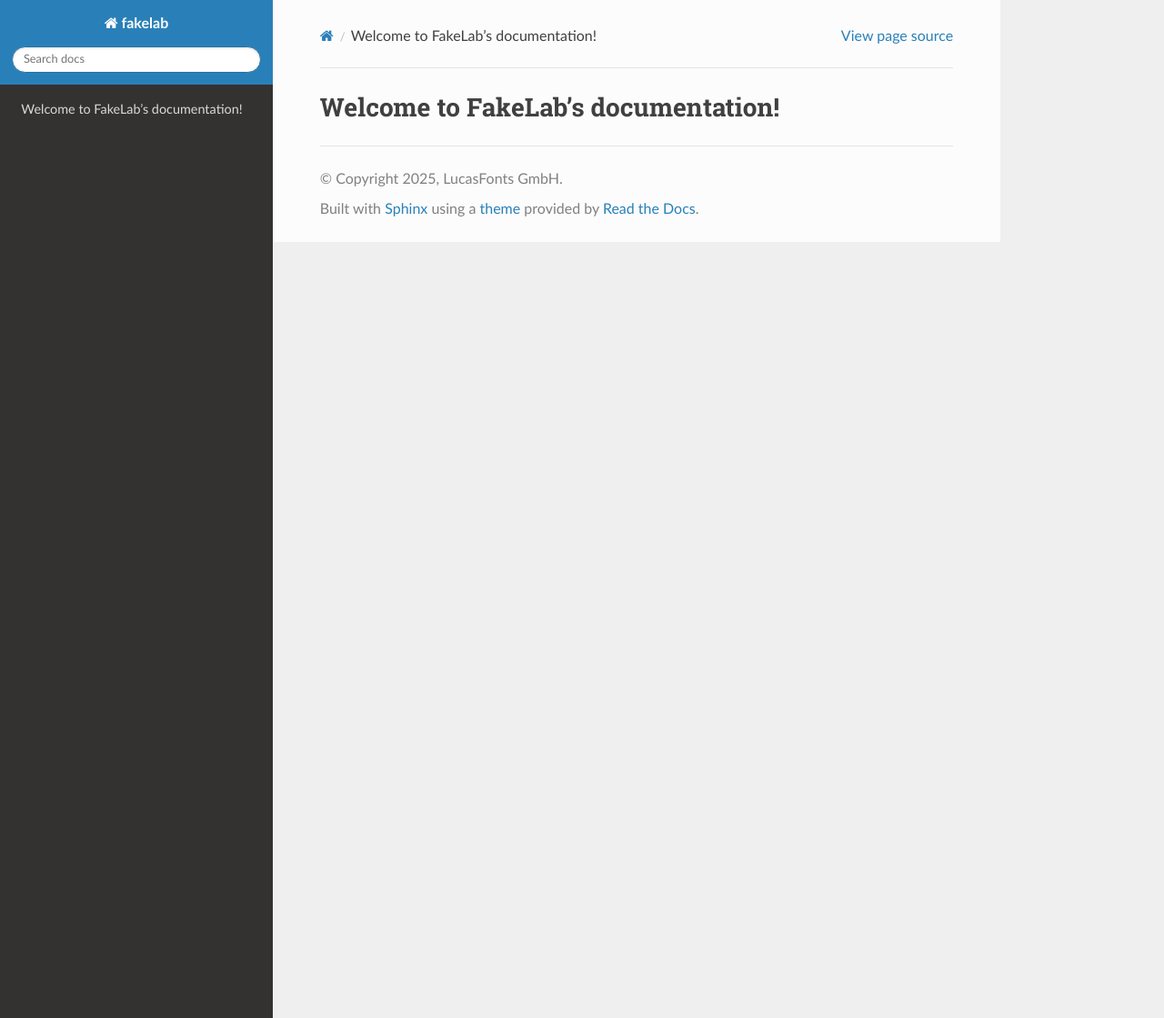
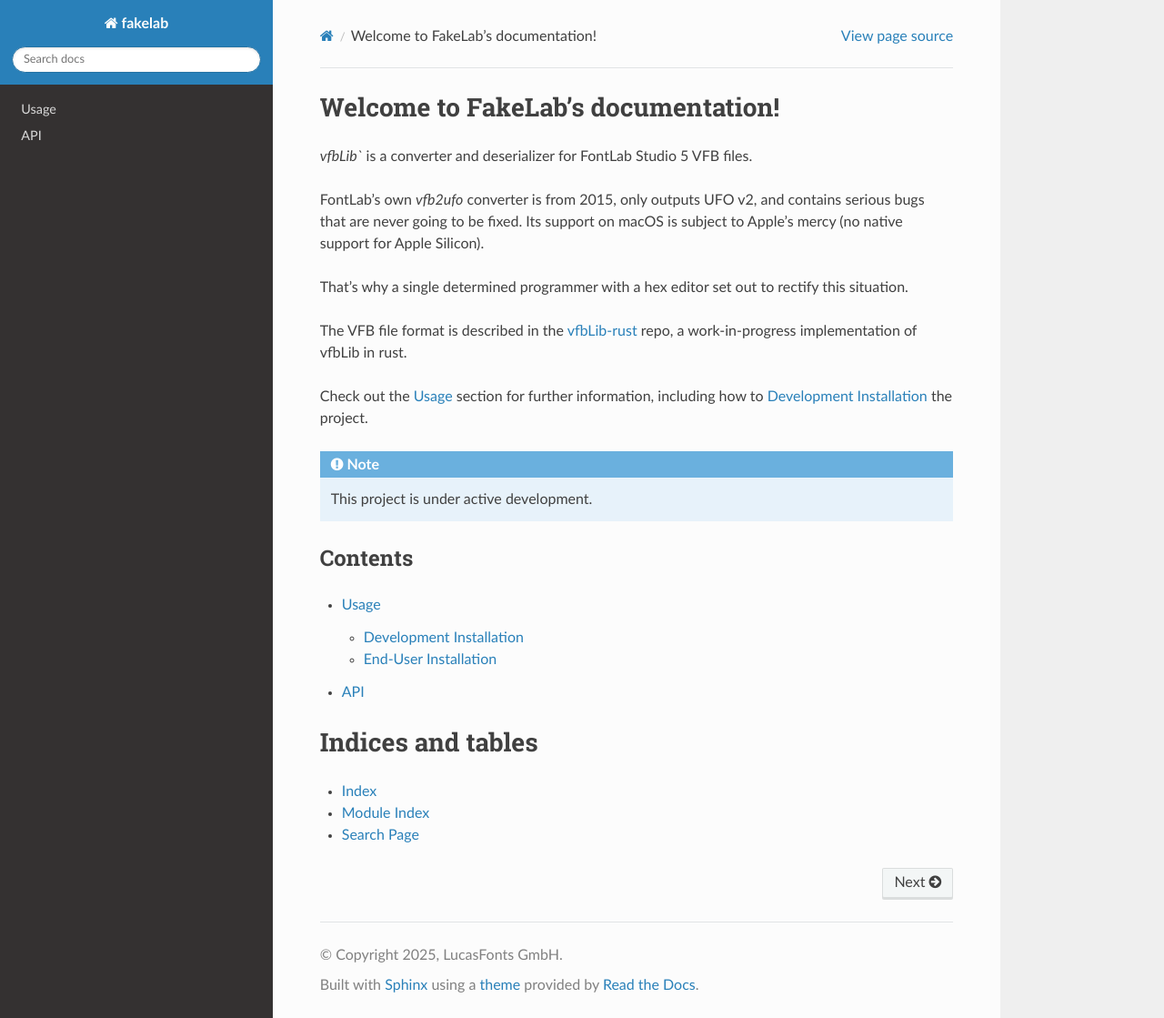
Before and after one commit to jenskutilek/fakelab, a Sphinx documentation site: the page built from doc/source/index.rst, in a window 1280 px wide and 1119 px high. Shown: the whole window at 91% size. Built offline with Sphinx 7.4.7 and the Read the Docs theme 3.1.0, drawn with Linux system fonts in a browser that asks for light colours.

Commit message:
Add placeholder doc index

```diff
--- a/doc/source/index.rst
+++ b/doc/source/index.rst
@@ -1,2 +1,39 @@
 Welcome to FakeLab's documentation!
 ===================================
+
+`vfbLib`` is a converter and deserializer for FontLab Studio 5 VFB files.
+
+FontLab’s own `vfb2ufo` converter is from 2015, only outputs UFO v2, and
+contains serious bugs that are never going to be fixed. Its support on macOS is
+subject to Apple’s mercy (no native support for Apple Silicon).
+
+That’s why a single determined programmer with a hex editor set out to rectify
+this situation.
+
+The VFB file format is described in the
+`vfbLib-rust <https://github.com/jenskutilek/vfbLib-rust/blob/main/FILEFORMAT.md>`__ repo,
+a work-in-progress implementation of vfbLib in rust.
+
+Check out the :doc:`usage` section for further information, including
+how to :ref:`installation` the project.
+
+.. note::
+
+   This project is under active development.
+
+Contents
+--------
+
+.. toctree::
+   :maxdepth: 2
+
+   usage
+   api
+
+
+Indices and tables
+==================
+
+* :ref:`genindex`
+* :ref:`modindex`
+* :ref:`search`
```
